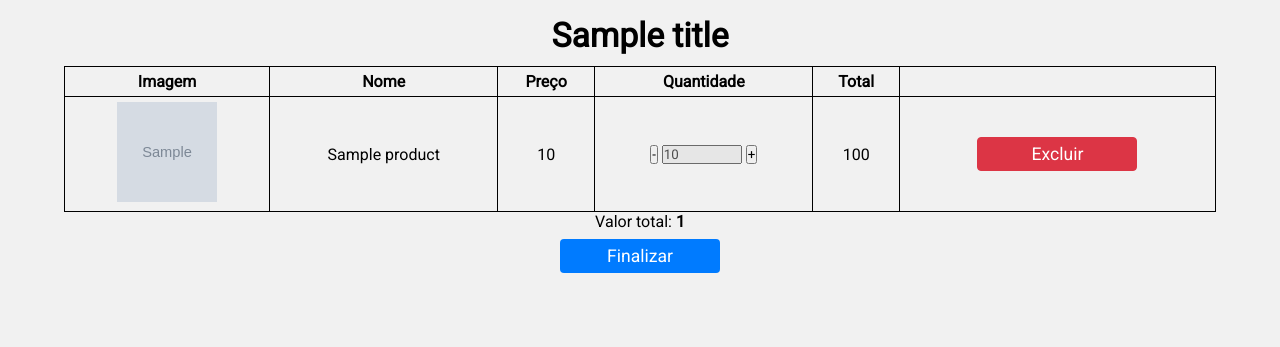
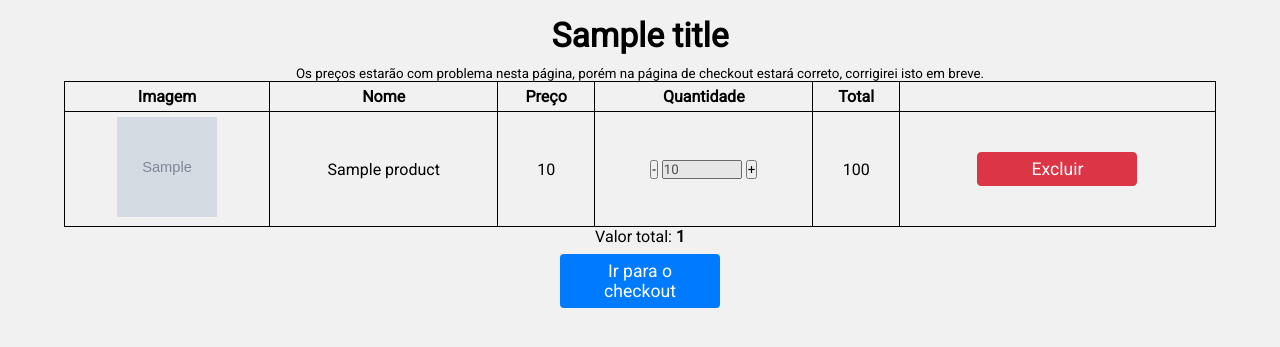
Before and after one commit to kazordoon/desafio-php-mvc, a PHP site: template src/App/Views/cart.twig in a window 1280 px wide. Shown: the top 347 px of the page. Run offline with PHP 8.4, Linux system fonts and the light colour scheme; the template is opened without the code that fills it: most values are stand-ins (such as "Sample title", 1, 10 or a date in 2020); grey boxes marked "Sample" are stand-in pictures; some libraries are stand-ins or nearby versions.

Commit message:
chore: Add warning on the cart page

```diff
--- a/src/App/Views/cart.twig
+++ b/src/App/Views/cart.twig
@@ -3,6 +3,7 @@
 {% block content %}
 <div class="container center">
   <h1>{{ title }}</h1>
+  <small>Os preços estarão com problema nesta página, porém na página de checkout estará correto, corrigirei isto em breve.</small>
 
   <table>
     <thead>
@@ -31,7 +32,7 @@
   </table>
 
   <p>Valor total: <strong><span id="total-price">{{ total_price }}</span></strong></p>
-  <button id="go-to-checkout" class="btn">Finalizar</button>
+  <button id="go-to-checkout" class="btn">Ir para o checkout</button>
 </div>
 
 <script type="module" src="{{ constant('BASE_URL') }}assets/js/cart/index.js"></script>
```
